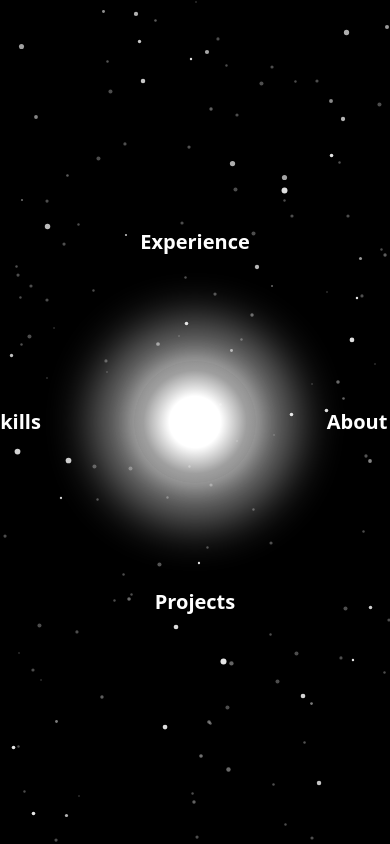
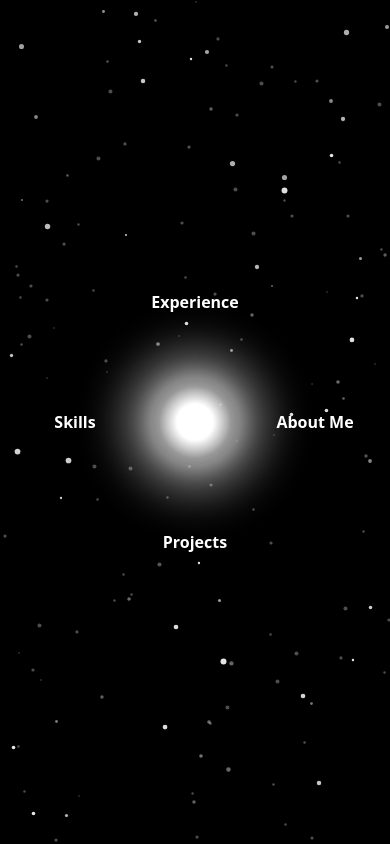
Before and after one commit to rephlax/NewPortfolioSite, a React (Vite) app: page / in a window 390 px wide. Built offline with nearby package versions, Linux system fonts and the light colour scheme.

Commit message:
Ismobile functionality
Passed the mobile functionality into the homepage

```diff
--- a/src/components/HomeArea.jsx
+++ b/src/components/HomeArea.jsx
@@ -1,8 +1,27 @@
-import React, { useState } from "react";
-import { motion, useTransform } from "motion/react";
+import React, { useState, useEffect } from "react";
+import { motion } from "motion/react";
 
 const HomeArea = ({ onNavigate }) => {
 	const [activeOption, setActiveOption] = useState(null);
+
+	// State to track screen size for responsive adjustments
+	const [isSmallScreen, setIsSmallScreen] = useState(false);
+
+	// Check screen size on mount and when window resizes
+	useEffect(() => {
+		const checkScreenSize = () => {
+			setIsSmallScreen(window.innerWidth < 768);
+		};
+
+		// Initial check
+		checkScreenSize();
+
+		// Add resize listener
+		window.addEventListener("resize", checkScreenSize);
+
+		// Clean up
+		return () => window.removeEventListener("resize", checkScreenSize);
+	}, []);
 
 	const navOptions = [
 		{ id: "about", label: "About Me", angle: 0 },
@@ -26,7 +45,7 @@ const HomeArea = ({ onNavigate }) => {
 
 	return (
 		<motion.div
-			className="flex items-center justify-center h-screen relative"
+			className="flex items-center justify-center min-h-screen relative px-4 py-8 overflow-y-scroll overscroll-none h-screen"
 			initial={{ opacity: 0 }}
 			animate={{ opacity: 1 }}
 			exit={{ opacity: 0 }}
@@ -38,10 +57,11 @@ const HomeArea = ({ onNavigate }) => {
 				<motion.div
 					className="absolute rounded-full bg-white opacity-60"
 					style={{
-						width: "260px",
-						height: "260px",
-						left: "-30px",
-						top: "-30px",
+						// Responsive sizing for the glow
+						width: isSmallScreen ? "180px" : "260px",
+						height: isSmallScreen ? "180px" : "260px",
+						left: isSmallScreen ? "-20px" : "-30px",
+						top: isSmallScreen ? "-20px" : "-30px",
 						filter: "blur(30px)",
 						zIndex: 9,
 					}}
@@ -61,8 +81,9 @@ const HomeArea = ({ onNavigate }) => {
 					id="white-orb"
 					className="rounded-full z-10 relative"
 					style={{
-						width: "200px",
-						height: "200px",
+						// Responsive sizing for the orb
+						width: isSmallScreen ? "140px" : "200px",
+						height: isSmallScreen ? "140px" : "200px",
 						boxShadow: "0 0 30px 5px rgba(255, 255, 255, 0.3)",
 						background:
 							"radial-gradient(circle, rgba(255,255,255,1) 30%, rgba(255,255,255,0.3) 60%, rgba(255,255,255,0.1) 90%)",
@@ -82,15 +103,25 @@ const HomeArea = ({ onNavigate }) => {
 					}}
 				/>
 			</div>
-			{/* Navigation options */}
+
+			{/* Navigation options - with responsive positioning */}
 			{navOptions.map((option) => (
 				<motion.div
 					key={option.id}
-					className="absolute cursor-pointer text-white text-xl font-bold"
+					className="absolute cursor-pointer text-white font-bold"
+					style={{
+						// Responsive text size
+						fontSize: isSmallScreen ? "1rem" : "1.25rem",
+					}}
 					initial={{ x: 0, y: 0, scale: 0, opacity: 0 }}
 					animate={{
-						x: Math.cos((option.angle * Math.PI) / 180) * 180,
-						y: Math.sin((option.angle * Math.PI) / 180) * 180,
+						// Responsive positioning - smaller radius on small screens
+						x:
+							Math.cos((option.angle * Math.PI) / 180) *
+							(isSmallScreen ? 120 : 180),
+						y:
+							Math.sin((option.angle * Math.PI) / 180) *
+							(isSmallScreen ? 120 : 180),
 						scale: 1,
 						opacity: 1,
 					}}
@@ -102,7 +133,7 @@ const HomeArea = ({ onNavigate }) => {
 					}}
 					onClick={() => handleNavClick(option.id)}
 				>
-					{option.label}
+					<div className="p-2 md:p-4 text-center">{option.label}</div>
 				</motion.div>
 			))}
 		</motion.div>
```
